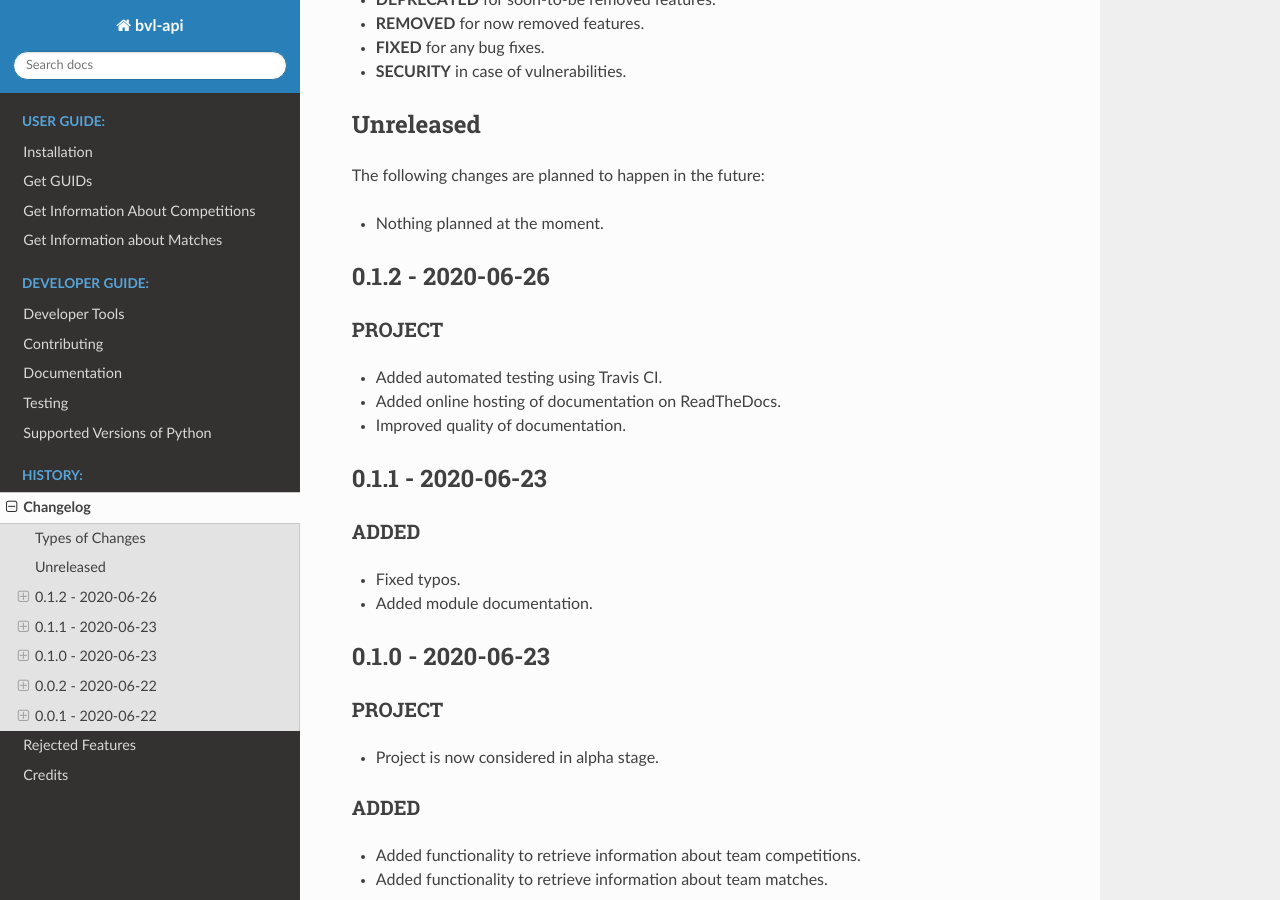
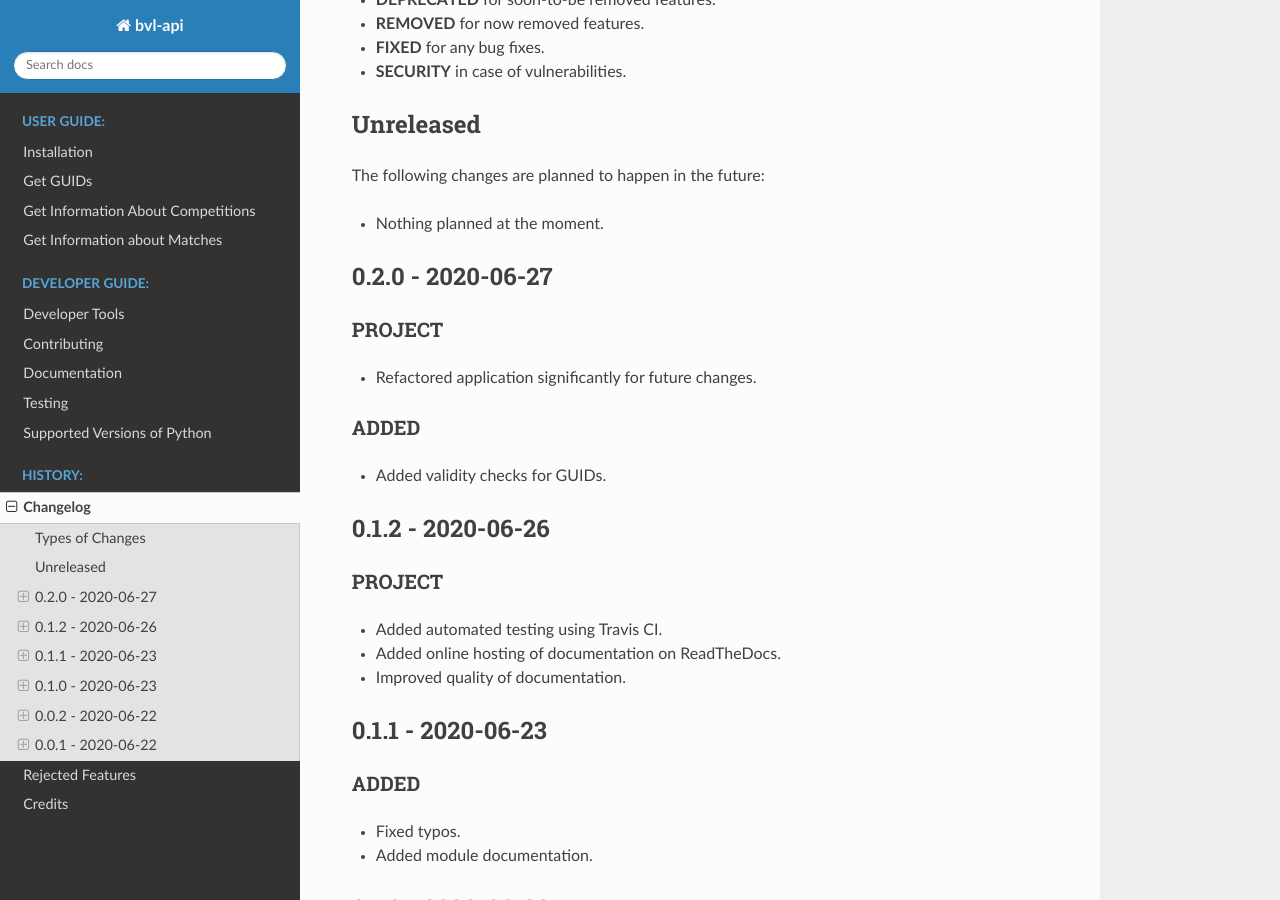
Before and after one commit to alanverresen/bvl-api, a Sphinx documentation site: the page built from docs/content/history/changelog.rst, in a window 1280 px wide and 900 px high, scrolled down 372 px. Built offline with Sphinx 7.4.7 and the Read the Docs theme 2.0.0, drawn with Linux system fonts in a browser that asks for light colours.

Commit message:
Updated changelog.

```diff
--- a/docs/content/history/changelog.rst
+++ b/docs/content/history/changelog.rst
@@ -27,6 +27,18 @@ Unreleased
 The following changes are planned to happen in the future:
 
 - Nothing planned at the moment.
+
+
+0.2.0 - 2020-06-27
+------------------
+
+PROJECT
+~~~~~~~
+- Refactored application significantly for future changes.
+
+ADDED
+~~~~~
+- Added validity checks for GUIDs.
 
 
 0.1.2 - 2020-06-26
```
